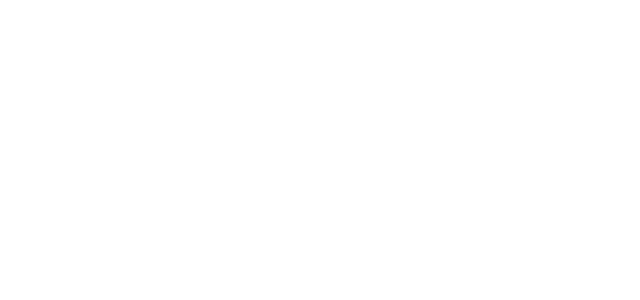
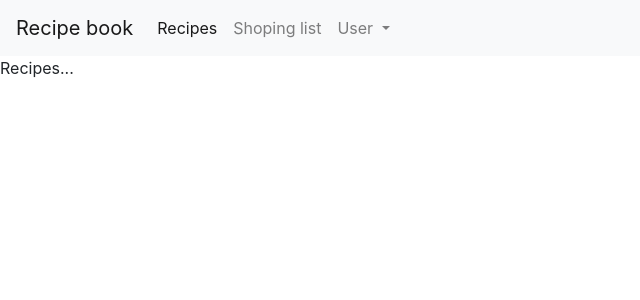
Before and after one commit to kanbal/recipe-book, an Angular app: page / in a window 1280 px wide. Shown: the top 300 px of the page, without its empty margins (0-640 px from the left). Built offline with nearby package versions, Linux system fonts and the light colour scheme.

Commit message:
Header component added

```diff
--- a/src/app/app.module.ts
+++ b/src/app/app.module.ts
@@ -2,10 +2,12 @@
 import { NgModule } from '@angular/core';
 
 import { RecipeBookComponent } from './recipe-book.component';
+import { HeaderComponent } from './header.component';
 
 @NgModule({
   declarations: [
-    RecipeBookComponent
+    RecipeBookComponent,
+    HeaderComponent
   ],
   imports: [
     BrowserModule
--- /dev/null
+++ b/src/app/header.component.html
@@ -0,0 +1,28 @@
+<nav class="navbar navbar-expand-lg navbar-light bg-light">
+  <a class="navbar-brand" href="#">Recipe book</a>
+  <button class="navbar-toggler" type="button" data-toggle="collapse" data-target="#navbarSupportedContent" aria-controls="navbarSupportedContent" aria-expanded="false" aria-label="Toggle navigation">
+    <span class="navbar-toggler-icon"></span>
+  </button>
+
+  <div class="collapse navbar-collapse" id="navbarSupportedContent">
+    <ul class="navbar-nav mr-auto">
+      <li class="nav-item active">
+        <a class="nav-link" href="#">Recipes <span class="sr-only">(current)</span></a>
+      </li>
+      <li class="nav-item">
+        <a class="nav-link" href="#">Shoping list</a>
+      </li>
+      <li class="nav-item dropdown">
+        <a class="nav-link dropdown-toggle" href="#" id="navbarDropdown" role="button" aria-haspopup="true" aria-expanded="false">
+          User
+        </a>
+        <div class="dropdown-menu" aria-labelledby="navbarDropdown">
+          <a class="dropdown-item" href="#">Action</a>
+          <a class="dropdown-item" href="#">Other</a>
+          <div class="dropdown-divider"></div>
+          <a class="dropdown-item" href="#">Logout</a>
+        </div>
+      </li>
+    </ul>
+  </div>
+</nav>
--- /dev/null
+++ b/src/app/header.component.ts
@@ -0,0 +1,14 @@
+import { Component, OnInit } from '@angular/core';
+
+@Component({
+  selector: 'rb-header',
+  templateUrl: './header.component.html'
+})
+export class HeaderComponent implements OnInit {
+
+  constructor() { }
+
+  ngOnInit() {
+  }
+
+}
--- a/src/app/recipe-book.component.html
+++ b/src/app/recipe-book.component.html
@@ -0,0 +1,2 @@
+<rb-header></rb-header>
+Recipes...
```
